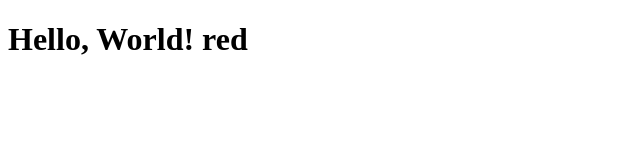
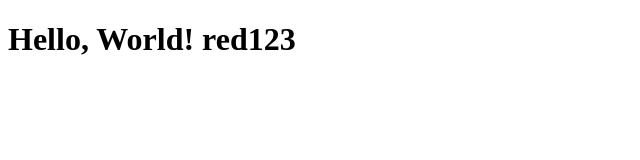
Before and after one commit to ryanredoct/appachiV2, a plain HTML site: page index.html in a window 1280 px wide. Shown: the full height of the page, 0-640 px from the left. Drawn offline with Linux system fonts and the light colour scheme.

Commit message:
Update index.html

```diff
--- a/index.html
+++ b/index.html
@@ -6,6 +6,6 @@
     <title>Hello World</title>
 </head>
 <body>
-    <h1>Hello, World! red</h1>
+    <h1>Hello, World! red123</h1>
 </body>
 </html>
```
